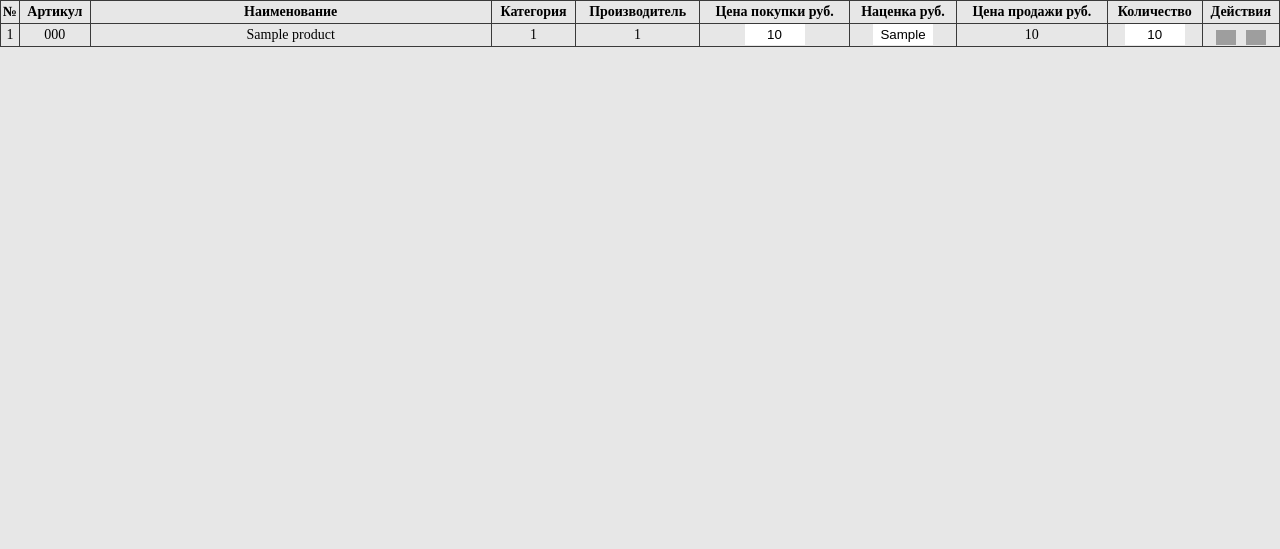
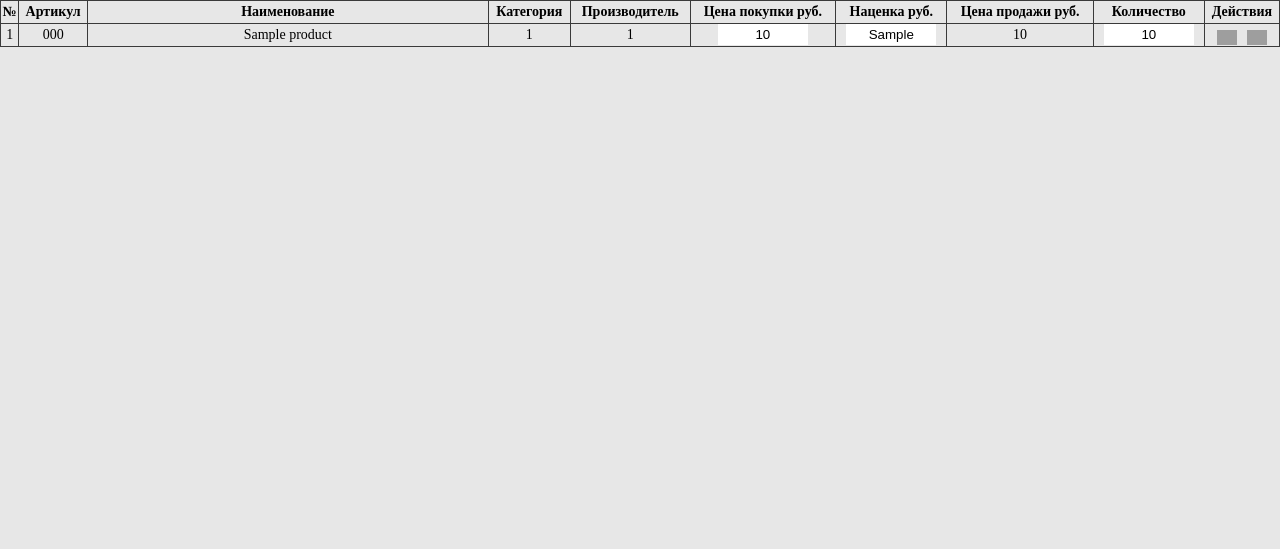
Before and after one commit to Beginner95/stocktaking, a PHP site: page / in a window 1280 px wide. Shown: the part 70-619 px from the top of the page. Run offline with PHP 8.4, Linux system fonts and the light colour scheme; tables that the repository leaves empty or names only in its code hold one stand-in row (values such as "Sample post"); grey boxes are pictures that could not be loaded.

Commit message:
Corrected width for input all products

```diff
--- a/public/css/main.css
+++ b/public/css/main.css
@@ -197,7 +197,7 @@ main .items .item td input[type="text"]{
     border: none;
     text-align: center;
     padding: 3px 0;
-    width: 60px;
+    width: 90px;
 }
 
 main .items .item tr:nth-child(even){
```
